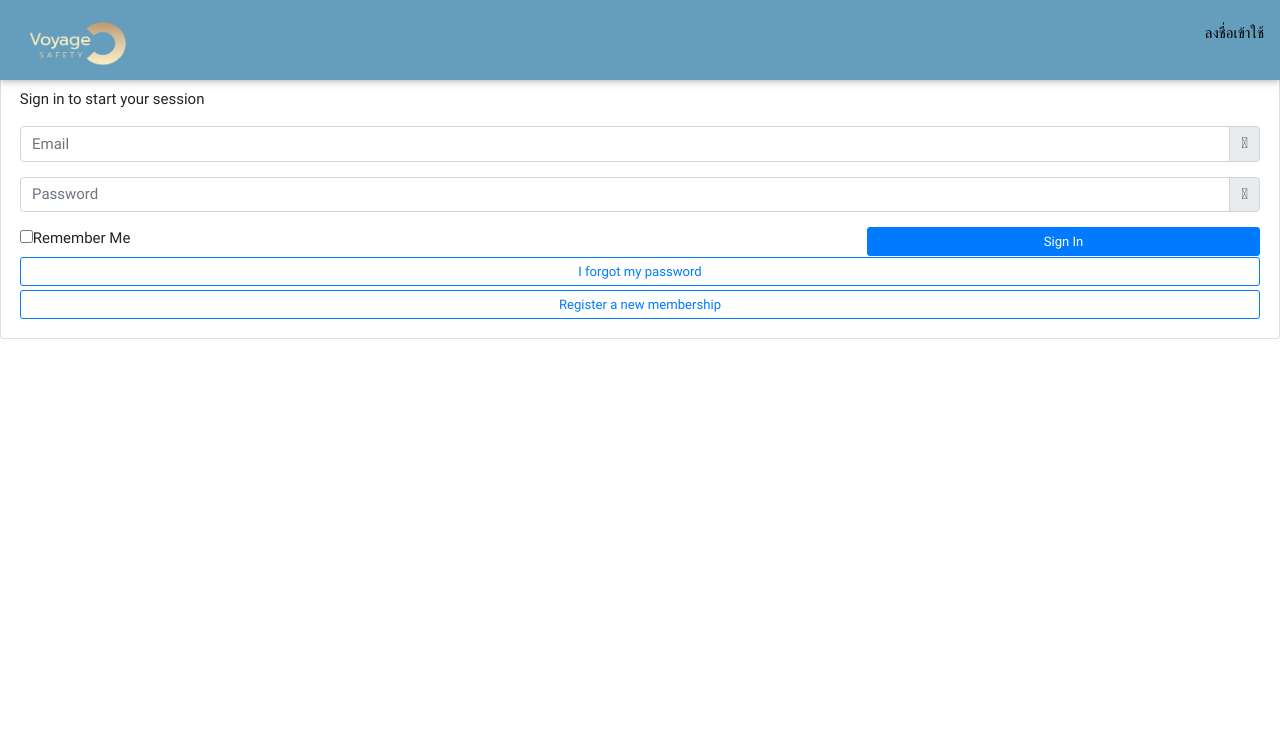
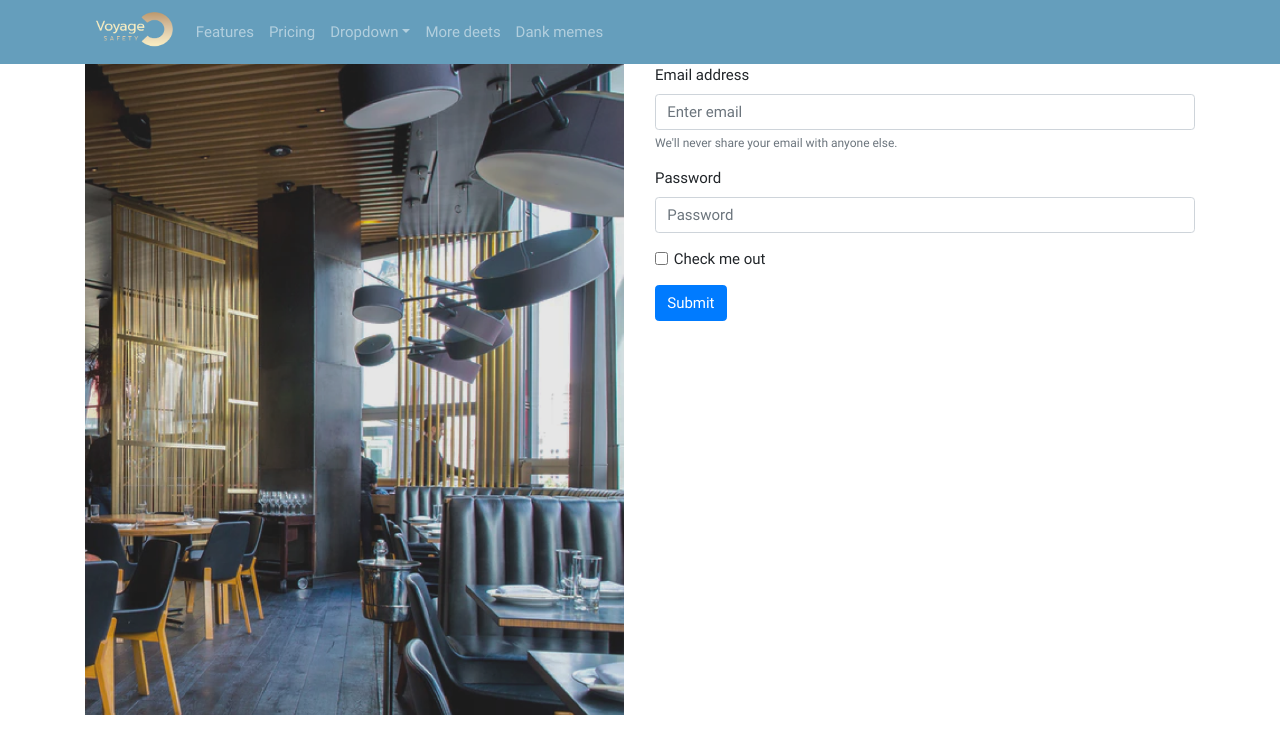
Before and after one commit to Watchrapong/VoyageSafetyfront-end, a React (Create React App) app: page /login in a window 1280 px wide. Shown: the top 754 px of the page. Built offline with nearby package versions, Linux system fonts and the light colour scheme.

Commit message:
header,home,login v2

```diff
--- a/src/components/header/header.js
+++ b/src/components/header/header.js
@@ -9,6 +9,8 @@ import { connect } from "react-redux";
 import { server, YES} from "../../constants";
 import {httpClient} from "../../utils/HttpClient";
 import { withRouter } from "react-router-dom";
+import {Container, Nav, Navbar, NavDropdown} from "react-bootstrap";
+
 
 class Header extends Component {
 
@@ -37,87 +39,48 @@ class Header extends Component {
     }else {
       this.setState( {User: ""});
     }
-  }catch{
+  }catch (e){
     this.setState( {User: ""});
   }
   }
-
-  // Authen  () {
-  //   if(localStorage.getItem(server.LOGIN_PASSED)  == YES  ){
-  //     return (<div className="w3-right w3-hide-small">
-  //     <a href="#about" className="w3-bar-item w3-button">
-  //       จำนวนผู้ติดเชื้อ
-  //     </a>
-  //     <a href="#team" className="w3-bar-item w3-button">
-  //       {" "}
-  //       สถานะการฉีดวัคซีน
-  //     </a>
-  //     <a href="#work" className="w3-bar-item w3-button">
-  //       {" "}
-  //       ลงทะเบียนสถานที่
-  //     </a>
-  //     <a href="#pricing" className="w3-bar-item w3-button">
-  //       {" "}
-  //       แนะนำสถานที่
-  //     </a>
-  //     <div
-  //       className="w3-bar-btn"
-  //     style={{padding:8}}>
-  //       <button style={{backgroundColor:"white"}} className="w3-btn w3-round">
-  //         <div style={{ fontColor: "659EBC"}}>
-  //         <cg.CgProfile style={{fontSize:20}}></cg.CgProfile><p style={{marginBottom: 5}}>name</p>
-  //         </div>
-  //         <span>#{this.state.isLoggedIn}</span>
-  //       </button>
-  //     </div>
-  //   </div>)
-  //   }else{
-  //     return (<button className="w3-right w3-button w3-white">ลงชื่อเข้าใช้</button>)
-  //   }
-
-  // }
-
 
 
   render() {
     return (
       <div>
-        {/* Navbar (sit on top) */}
-        <div className="w3-top">
+        <Navbar collapseOnSelect expand="lg" variant="dark" style={{backgroundColor:'#659EBC'}}>
+  <Container>
+  <Navbar.Brand href="#home"><img src={logo} style={{ height: "40px"}}/></Navbar.Brand>
+  <Navbar.Toggle aria-controls="responsive-navbar-nav" />
+  <Navbar.Collapse id="responsive-navbar-nav">
+    <Nav className="me-auto">
+      <Nav.Link href="#features">Features</Nav.Link>
+      <Nav.Link href="#pricing">Pricing</Nav.Link>
+      <NavDropdown title="Dropdown" id="collasible-nav-dropdown">
+        <NavDropdown.Item href="#action/3.1">Action</NavDropdown.Item>
+        <NavDropdown.Item href="#action/3.2">Another action</NavDropdown.Item>
+        <NavDropdown.Item href="#action/3.3">Something</NavDropdown.Item>
+        <NavDropdown.Divider />
+        <NavDropdown.Item href="#action/3.4">Separated link</NavDropdown.Item>
+      </NavDropdown>
+    </Nav>
+    <Nav>
+      <Nav.Link href="#deets">More deets</Nav.Link>
+      <Nav.Link eventKey={2} href="#memes">
+        Dank memes
+      </Nav.Link>
+    </Nav>
+  </Navbar.Collapse>
+  </Container>
+</Navbar>
+
+
+{/* <div className="w3-top">
           <div className="w3-bar w3-white w3-card" id="myNavbar">
             <a href="#home" className="w3-button w3-wide">
               <img src={logo} style={{ height: "50px"}}></img>
             </a>
-            {/* <div className="w3-right w3-hide-small">
-          <a href="#about" className="w3-bar-item w3-button">
-            จำนวนผู้ติดเชื้อ
-          </a>
-          <a href="#team" className="w3-bar-item w3-button">
-            {" "}
-            สถานะการฉีดวัคซีน
-          </a>
-          <a href="#work" className="w3-bar-item w3-button">
-            {" "}
-            ลงทะเบียนสถานที่
-          </a>
-          <a href="#pricing" className="w3-bar-item w3-button">
-            {" "}
-            แนะนำสถานที่
-          </a>
-          <div
-            className="w3-bar-btn"
-          style={{padding:8}}>
-            <button style={{backgroundColor:"white"}} className="w3-btn w3-round">
-              <div style={{ fontColor: "659EBC"}}>
-              <cg.CgProfile style={{fontSize:20}}></cg.CgProfile><p style={{marginBottom: 5}}>name</p>
-              </div>
 
-            </button>
-          </div>
-        </div> */}
-
-            {/* no login */}
-            {/* <button className="w3-right w3-button w3-white">ลงชื่อเข้าใช้</button> */}
 
             <div className="w3-right w3-hide-small">
       <a href="#about" className="w3-bar-item w3-button">
@@ -153,7 +116,7 @@ class Header extends Component {
       </div>
     </div>
 
-            {/* Hide right-floated links on small screens and replace them with a menu icon */}
+
             <a
               href="#"
               className="w3-bar-item w3-button w3-right w3-hide-large w3-hide-medium"
@@ -165,55 +128,8 @@ class Header extends Component {
             </a>
           </div>
         </div>
-        {/* Sidebar on small screens when clicking the menu icon */}
-        {/* <nav
-          className="w3-sidebar w3-bar-block w3-black w3-card w3-animate-left w3-hide-medium w3-hide-large"
-          style={{ display: "none" }}
-        >
-          <a
-            href="nav"
-            onclick="w3_close()"
-            className="w3-bar-item w3-button w3-large w3-padding-16"
-          >
-            Close ×
-          </a>
-          <a
-            href="#about"
-            onclick="w3_close()"
-            className="w3-bar-item w3-button"
-          >
-            ABOUT
-          </a>
-          <a
-            href="#team"
-            onclick="w3_close()"
-            className="w3-bar-item w3-button"
-          >
-            TEAM
-          </a>
-          <a
-            href="#work"
-            onclick="w3_close()"
-            className="w3-bar-item w3-button"
-          >
-            WORK
-          </a>
-          <a
-            href="#pricing"
-            onclick="w3_close()"
-            className="w3-bar-item w3-button"
-          >
-            PRICING
-          </a>
-          <a
-            href="#contact"
-            onclick="w3_close()"
-            className="w3-bar-item w3-button"
-          >
-            CONTACT
-          </a>
-        </nav>
-      */}
+         */}
+
       </div>
     );
   }
--- a/src/components/header2/header2.js
+++ b/src/components/header2/header2.js
@@ -1,12 +1,38 @@
 import React, { Component } from "react";
 import logo from "../../assets/img/icons/logo.png";
 import { withRouter } from 'react-router-dom';
+import {Container, Nav, Navbar, NavDropdown} from "react-bootstrap";
 
 class Header2 extends Component {
   render() {
     return (
       <div>
-
+         <Navbar collapseOnSelect expand="lg" variant="dark" style={{backgroundColor:'#659EBC'}}>
+  <Container>
+  <Navbar.Brand href="#home"><img src={logo} style={{ height: "40px"}}/></Navbar.Brand>
+  <Navbar.Toggle aria-controls="responsive-navbar-nav" />
+  <Navbar.Collapse id="responsive-navbar-nav">
+    <Nav className="me-auto">
+      <Nav.Link href="#features">Features</Nav.Link>
+      <Nav.Link href="#pricing">Pricing</Nav.Link>
+      <NavDropdown title="Dropdown" id="collasible-nav-dropdown">
+        <NavDropdown.Item href="#action/3.1">Action</NavDropdown.Item>
+        <NavDropdown.Item href="#action/3.2">Another action</NavDropdown.Item>
+        <NavDropdown.Item href="#action/3.3">Something</NavDropdown.Item>
+        <NavDropdown.Divider />
+        <NavDropdown.Item href="#action/3.4">Separated link</NavDropdown.Item>
+      </NavDropdown>
+    </Nav>
+    <Nav>
+      <Nav.Link href="#deets">More deets</Nav.Link>
+      <Nav.Link eventKey={2} href="#memes">
+        Dank memes
+      </Nav.Link>
+    </Nav>
+  </Navbar.Collapse>
+  </Container>
+</Navbar>
+{/*
         <div className="w3-top">
           <div className="w3-bar w3-white w3-card" id="myNavbar">
             <a href="" onClick={() => this.props.history.push("/")} className="w3-button w3-wide">
@@ -16,7 +42,7 @@ class Header2 extends Component {
             <button onClick={() => this.props.history.push("/login")} className="w3-right w3-button w3-white">ลงชื่อเข้าใช้</button>
 
           </div>
-        </div>
+        </div>*/}
 
       </div>
     );
--- a/src/components/home/home.js
+++ b/src/components/home/home.js
@@ -4,6 +4,7 @@ import Background from "../../assets/img/backgroud.png";
 import { connect } from "react-redux";
 import _ from "lodash";
 import "./home.css";
+import Image from 'react-bootstrap/Image'
 
 class Home extends Component {
   componentDidMount() {
@@ -22,44 +23,68 @@ class Home extends Component {
         !isFetching &&
         result != null &&
         result.map((item) => (
-          <div
-            key={item.EstId}
-            className="w3-third w3-margin-bottom"
-            style={{ margin: "", backgroundColor: "#E3E3E3" }}
-          >
-            <div className="w3-card-4">
-              <a
-                href=""
-                style={{ textDecoration: "none" }}
-                onClick={() => this.props.history.push(`/detail/${item.EstId}`)}
-              >
-                <div style={{padding:8}}>
-                  <img
-                    src={
-                      item.pathImg ||
-                      "https://via.placeholder.com/500x333?text=Image"
-                    }
-                    alt="mainImage"
-                    width="310"
-                    height="217"
-                  />
-                </div>
-                <div className="w3-container">
+          // <div
+          //   key={item.EstId}
+          //   className="w3-third w3-margin-bottom"
+          //   style={{ margin: "", backgroundColor: "#E3E3E3" }}
+          // >
+          //   <div className="w3-card-4">
+          //     <a
+          //       href=""
+          //       style={{ textDecoration: "none" }}
+          //       onClick={() => this.props.history.push(`/detail/${item.EstId}`)}
+          //     >
+          //       <div style={{padding:8}}>
+          //         <img
+          //           src={
+          //             item.pathImg ||
+          //             "https://via.placeholder.com/500x333?text=Image"
+          //           }
+          //           alt="mainImage"
+          //           width="310"
+          //           height="217"
+          //         />
+          //       </div>
+          //       <div className="w3-container">
+          //         <p>
+          //           <b>{item.Name}</b>
+          //         </p>
+          //         <p className="w3-opacity">
+          //           {item.Address}
+          //           {item.District}
+          //           {item.Province}
+          //           {item.PostCode}
+          //         </p>
+          //         <p></p>{" "}
+          //         <i style={{ fontSize: 24 }} className="fa fa-pie-chart"></i>
+          //       </div>
+          //     </a>
+          //   </div>
+          // </div>
+
+          <div key={item.EstId} className="col-md-4">
+            <a onClick={() => this.props.history.push(`/detail/${item.EstId}`)}>
+        <div className="card mb-4 box-shadow">
+          <img className="card-img-top" data-src="holder.js/100px225?theme=thumb&bg=55595c&fg=eceeef&text=Thumbnail" alt="Thumbnail [100%x225]" style={{height: 225, width: '100%', display: 'block'}} src={item.pathImg} data-holder-rendered="true" />
+          <div className="card-body">
+            <p className="card-text">{item.Name}</p>
             <p>
-                    <b>{item.Name}</b>
-                  </p>
-                  <p className="w3-opacity">
                    {item.Address}
                    {item.District}
                      {item.Province}
-                    {item.PostCode}
-                  </p>
-                  <p></p>{" "}
-                  <i style={{ fontSize: 24 }} className="fa fa-pie-chart"></i>
+                    {item.PostCode}</p>
+            <div className="d-flex justify-content-between align-items-center">
+              <div className="btn-group">
+                <button type="button" className="btn btn-sm btn-outline-secondary">View</button>
+                <button type="button" className="btn btn-sm btn-outline-secondary">Edit</button>
+              </div>
+              <small className="text-muted"><i style={{ fontSize: 24 }} className="fa fa-pie-chart"></i></small>
+            </div>
+          </div>
         </div>
         </a>
       </div>
-          </div>
+
         ))
       );
     } catch (e) {}
@@ -77,17 +102,111 @@ class Home extends Component {
 
   render() {
     return (
-      <div className="font">
-        <img className="w3-image" src={Background}></img>
-        <div className="w3-content">
-          <div className="">
-            <div
-              className="w3-container w3-content w3-padding-64"
-              style={{ maxWidth: 800 }}
-            >
-              <section className="">
-                <div className="a">
-                  <h2 className="c">ค้นหาสถานที่</h2>
+      // <div className="font">
+      //   <img className="w3-image" src={Background}></img>
+      //   <div className="w3-content">
+      //     <div className="">
+      //       <div
+      //         className="w3-container w3-content w3-padding-64"
+      //         style={{ maxWidth: 800 }}
+      //       >
+      //         <section className="">
+      //           <div className="a">
+      //             <h2 className="c">ค้นหาสถานที่</h2>
+      //             <form>
+      //               <div className="">
+      //                 <div className="">
+      //                   <div className="">
+      //                     <div className="g">
+      //                       <div className="">
+      //                         <label>เลือกประเภทสถานที่</label>
+      //                         <br />
+
+      //                         <select className="select">
+      //                           <option selected>ร้านอาหาร</option>
+      //                           <option>category1</option>
+      //                           <option>category2</option>
+      //                           <option>category3</option>
+      //                         </select>
+      //                       </div>
+      //                     </div>
+      //                     <div className="g">
+      //                       <div className="f">
+      //                         <label>เรียงตามตัวอักษร</label>
+      //                         <br />
+      //                         <select className="select">
+      //                           <option selected value="ASC">
+      //                             ASC
+      //                           </option>
+      //                           <option value="DESC">DESC</option>
+      //                         </select>
+      //                       </div>
+      //                     </div>
+      //                   </div>
+      //                   <div className="">
+      //                     <div className="">
+      //                       <input
+      //                         onChange={this.onChange}
+      //                         type="search"
+      //                         className=""
+      //                         placeholder=""
+      //                         placeholder="ค้นหาสถานที่"
+      //                         style={{ width: "100%" }}
+      //                       />
+      //                     </div>
+      //                   </div>
+      //                 </div>
+      //               </div>
+      //             </form>
+      //           </div>
+      //           <br />
+      //         </section>
+      //         {/*<div className ="inline">
+      //         <div className="left">
+      //           <div className="card" style={{ width: "75%" }} >
+      //             <div className="card-body">{this.createRow()}
+      //             </div>
+      //           </div>
+      //         </div>
+      //       </div>*/}
+
+      //         {/* <div className ="inline">
+
+      //           <div className="card" style={{ width: "75%" }} >
+      //             <div className="card-body">{this.createRow()}
+      //             </div>
+      //           </div>
+
+      //       </div> */}
+      //       </div>
+
+      //       <div
+      //         className="w3-row-padding w3-padding-32"
+      //         style={{ margin: "0 -16px" }}
+      //       >
+      //         {this.createRow()}
+      //       </div>
+      //     </div>
+      //   </div>
+      // </div>
+    <div>
+      {/* <div id="myCarousel" className="carousel slide" data-ride="carousel">
+  <div className="carousel-inner">
+    <div className="carousel-item active">
+      <img className src={Background} />
+    </div>
+  </div>
+</div> */}
+<Image src={Background} fluid />
+<div className="container">
+  <div className="card-deck mb-3 text-center">
+    <div className="card mb-4 box-shadow">
+      <div className="card-header">
+        <h4 className="my-0 font-weight-normal">ค้นหาสถานที่</h4>
+      </div>
+      <div className="card-body">
+
+        <ul className="list-unstyled mt-3 mb-4">
         <form>
                     <div className="">
                       <div className="">
@@ -133,36 +252,33 @@ class Home extends Component {
                       </div>
                     </div>
                   </form>
-                </div>
-                <br />
-              </section>
-              {/*<div className ="inline">
-              <div className="left">
-                <div className="card" style={{ width: "75%" }} >
-                  <div className="card-body">{this.createRow()}
+        </ul>
+        <button type="button" className="btn btn-lg btn-block btn-primary">Contact us</button>
       </div>
     </div>
   </div>
-            </div>*/}
-
-              {/* <div className ="inline">
-
-                <div className="card" style={{ width: "75%" }} >
-                  <div className="card-body">{this.createRow()}
-                  </div>
 </div>
 
-            </div> */}
+{/* <section className="jumbotron text-center">
+  <div className="container">
+    <h1 className="jumbotron-heading">Album example</h1>
+    <p className="lead text-muted">Something short and leading about the collection below—its contents, the creator, etc. Make it short and sweet, but not too short so folks don't simply skip over it entirely.</p>
+    <p>
+      <a href="#" className="btn btn-primary my-2">Main call to action</a>
+      <a href="#" className="btn btn-secondary my-2">Secondary action</a>
+    </p>
   </div>
+</section> */}
 
-            <div
-              className="w3-row-padding w3-padding-32"
-              style={{ margin: "0 -16px" }}
-            >
+<div className="album py-5 bg-light">
+  <div className="container">
+    <div className="row">
       {this.createRow()}
       </div>
   </div>
 </div>
+
+
 </div>
     );
   }
--- a/src/components/login/login.js
+++ b/src/components/login/login.js
@@ -1,8 +1,10 @@
 import React, { Component } from "react";
 import { login, autoLogin } from "./../../actions/login.action";
 import { connect } from "react-redux";
-import logo from "../../assets/img/icons/logo.png";
-import { unmountComponentAtNode } from "react-dom";
+import {Container, Row, Col, Form, Button} from "react-bootstrap"
+import Image from "react-bootstrap/Image"
+import bglogin from "./../../assets/img/bglogin.png"
+
 
 class Login extends Component {
 
@@ -44,18 +46,35 @@ class Login extends Component {
   render() {
     return (
       <div >
-        {/* <div className="w3-bar w3-white w3-card" id="myNavbar">
-          <a href="#home" className="w3-button w3-wide">
-            <img src={logo} style={{ height: "50px"}}></img>
-          </a>
+        <Container>
+  <Row>
+    <Col><Image src={bglogin} fluid/></Col>
+    <Col><Form>
+  <Form.Group className="mb-3" controlId="formBasicEmail">
+    <Form.Label>Email address</Form.Label>
+    <Form.Control type="email" placeholder="Enter email" />
+    <Form.Text className="text-muted">
+      We'll never share your email with anyone else.
+    </Form.Text>
+  </Form.Group>
 
+  <Form.Group className="mb-3" controlId="formBasicPassword">
+    <Form.Label>Password</Form.Label>
+    <Form.Control type="password" placeholder="Password" />
+  </Form.Group>
+  <Form.Group className="mb-3" controlId="formBasicCheckbox">
+    <Form.Check type="checkbox" label="Check me out" />
+  </Form.Group>
+  <Button variant="primary" type="submit">
+    Submit
+  </Button>
+</Form></Col>
+  </Row>
 
-          <button className="w3-right w3-button w3-white">ลงชื่อเข้าใช้</button>
-        </div>
-       */}
-      <div className="hold-transition login-page">
+</Container>
+      {/* <div className="hold-transition login-page">
         <div className="login-box">
-          {/* /.login-logo */}
+
           <div className="card card-outline card-primary">
             <div className="card-header text-center">
               <a href="../../index2.html" className="h1">
@@ -101,7 +120,7 @@ class Login extends Component {
                       <label htmlFor="remember">Remember Me</label>
                     </div>
                   </div>
-                  {/* /.col */}
+
                   <div className="col-4">
                     <button
                       onClick={e => {
@@ -112,7 +131,7 @@ class Login extends Component {
                       Sign In
                     </button>
                   </div>
-                  {/* /.col */}
+
                 </div>
               </form>
               <p className="mb-1">
@@ -120,8 +139,8 @@ class Login extends Component {
                   I forgot my password
                 </button>
               </p>
-              <p className="mb-0">
-                <button
+              <p className="mb-0"> */}
+                {/* <button
                   onClick={() => this.props.history.push("/register")}
                   className="btn btn-block btn-outline-primary btn-sm"
                 >
@@ -129,11 +148,11 @@ class Login extends Component {
                 </button>
               </p>
             </div>
-            {/* /.card-body */}
+
           </div>
-          {/* /.card */}
+
         </div>
-      </div>
+      </div> */}
       </div>
     );
   }
```
Lines whose indentation alone changed are shown as unchanged.
